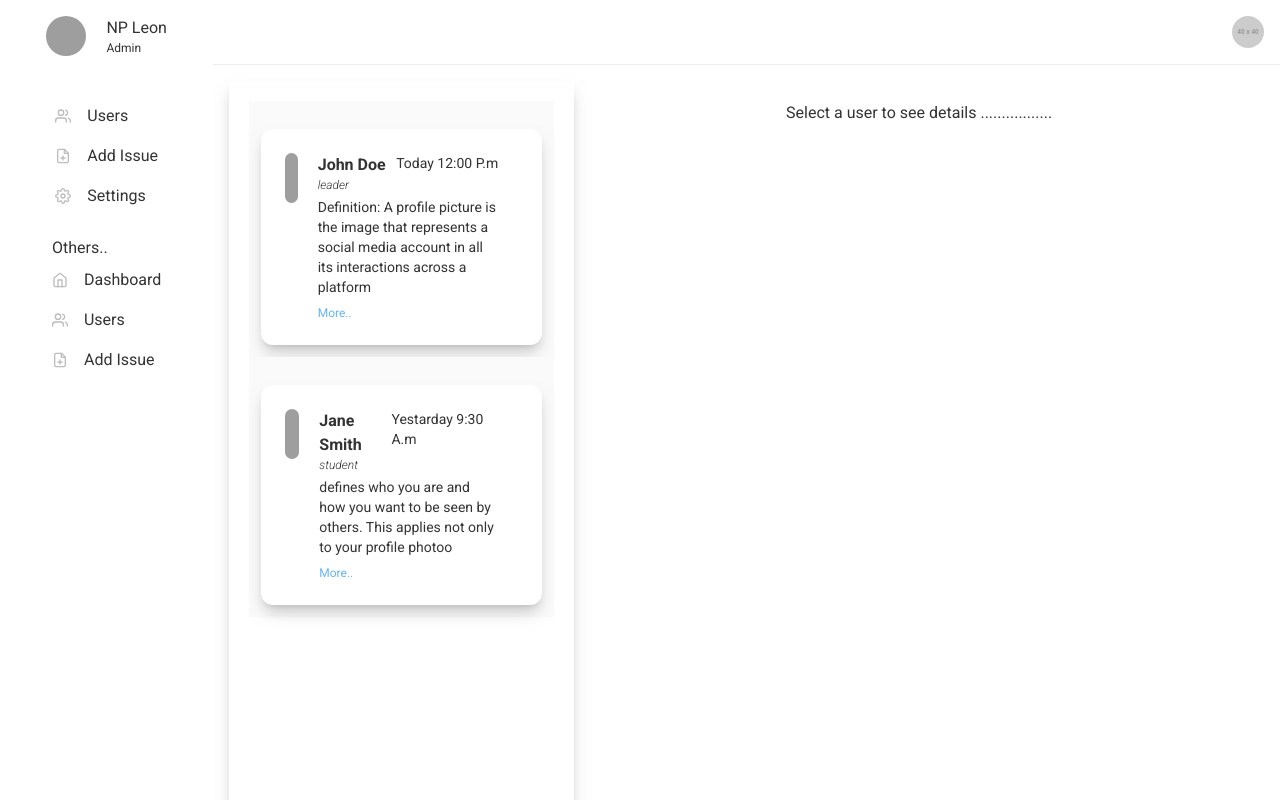
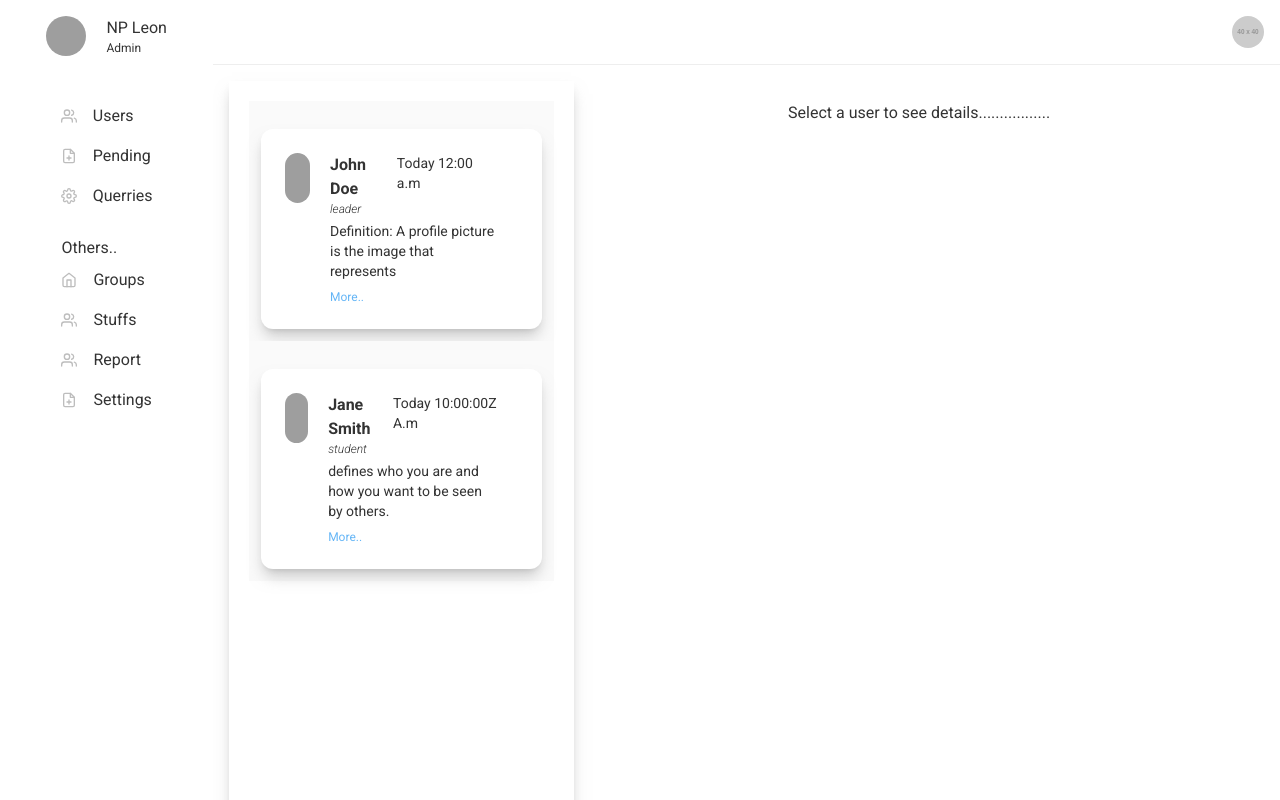
Before and after one commit to amin-leon/finalProject2023, a React (Create React App) app in the folder clients/: page / in a window 1280 px wide. Built offline with nearby package versions, Linux system fonts and the light colour scheme; grey boxes are pictures that could not be loaded.

Commit message:
working on Assign isssue to staff

```diff
--- a/clients/src/components/Admin/DashboardLayout.jsx
+++ b/clients/src/components/Admin/DashboardLayout.jsx
@@ -49,16 +49,17 @@ const DashboardLayout = () => {
         </div>
         <div className='pb-5'>
         <SidebarMenuItem icon={<FiUsers />} label="Users"/>
-        <SidebarMenuItem icon={<FiFilePlus />} label="Add Issue" />
-        <SidebarMenuItem icon={<FiSettings />} label="Settings" />
+        <SidebarMenuItem icon={<FiFilePlus />} label="Pending" />
+        <SidebarMenuItem icon={<FiSettings />} label="Querries" />
 
         </div>
         <div>
           <p>Others..</p>
         <div className='pb-3'>
-        <SidebarMenuItem icon={<FiHome />} label="Dashboard" />
-        <SidebarMenuItem icon={<FiUsers />} label="Users" />
-        <SidebarMenuItem icon={<FiFilePlus />} label="Add Issue" />
+        <SidebarMenuItem icon={<FiHome />} label="Groups" />
+        <SidebarMenuItem icon={<FiUsers />} label="Stuffs" />
+        <SidebarMenuItem icon={<FiUsers />} label="Report" />
+        <SidebarMenuItem icon={<FiFilePlus />} label="Settings" />
         </div>
         </div>
       </nav>
--- /dev/null
+++ b/clients/src/components/Admin/Dispatch.jsx
@@ -0,0 +1,62 @@
+import React , {useState} from "react";
+import { RiArrowGoForwardFill} from "react-icons/ri";
+
+
+
+
+import {
+  Button,
+  Dialog,
+  DialogHeader,
+  DialogBody,
+  DialogFooter,
+  Select,
+   Option,
+  Textarea,
+} from "@material-tailwind/react";
+
+ const MessageDialog=()=> {
+  const [open, setOpen] = useState(false);
+
+  const handleOpen = () => setOpen(!open);
+
+  return (
+    <>
+       <RiArrowGoForwardFill onClick={handleOpen}/>
+      <Dialog open={open} handler={handleOpen}>
+        <div className="flex items-center justify-between">
+          <DialogHeader>Assign Issue to</DialogHeader>
+          <svg
+            xmlns="http://www.w3.org/2000/svg"
+            viewBox="0 0 24 24"
+            fill="currentColor"
+            className="mr-3 h-5 w-5"
+            onClick={handleOpen}
+          >
+            <path
+              fillRule="evenodd"
+              d="M5.47 5.47a.75.75 0 011.06 0L12 10.94l5.47-5.47a.75.75 0 111.06 1.06L13.06 12l5.47 5.47a.75.75 0 11-1.06 1.06L12 13.06l-5.47 5.47a.75.75 0 01-1.06-1.06L10.94 12 5.47 6.53a.75.75 0 010-1.06z"
+              clipRule="evenodd"
+            />
+          </svg>
+        </div>
+        <DialogBody divider>
+          <div className="grid gap-6">
+            <input type="text " placeholder="Select staff" />
+            <Textarea label="Your comment" />
+          </div>
+        </DialogBody>
+        <DialogFooter className="space-x-2">
+          <Button variant="outlined" color="red" onClick={handleOpen}>
+            close
+          </Button>
+          <Button variant="gradient" color="blue" onClick={handleOpen}>
+            Assign
+          </Button>
+        </DialogFooter>
+      </Dialog>
+    </>
+  );
+}
+
+export default MessageDialog
--- a/clients/src/components/Admin/Dummy_Data.js
+++ b/clients/src/components/Admin/Dummy_Data.js
@@ -2,7 +2,7 @@ const User = [
     {
       "_id": "user1",
       "fullName": "John Doe",
-      "desc":"Definition: A profile picture is the image that represents a social media account in all its interactions across a platform",
+      "desc":"Definition: A profile picture is the image that represents",
       "email": "john@example.com",
       "password": "$2a$10$H3tH7Y/IdJ/n6t2FVBrdwOS0wFTaUbK2LhC6ZK4FwSw1mBGFwLZnG",
       "role": "leader",
@@ -15,14 +15,14 @@ const User = [
         "email": true,
         "inApp": true
       },
-      "createdAt": "2023-07-01T12:00:00Z",
-      "updatedAt": "2023-07-10T08:30:00Z"
+      "createdAt": "Today 12:00 a.m",
+      "updatedAt": "Yestarday p.m"
     },
     {
       "_id": "user2",
       "fullName": "Jane Smith",
       "time":"Yestarday 9:30 A.m",
-      "desc":"defines who you are and how you want to be seen by others. This applies not only to your profile photoo",
+      "desc":"defines who you are and how you want to be seen by others.",
       "email": "jane@example.com",
       "password": "$2a$10$XK1hblI44Ql6CrGhxZT13u2ez/1DkJwx7N6PDvlHJLlh.bjGW3L1K",
       "role": "student",
@@ -34,8 +34,8 @@ const User = [
         "email": true,
         "inApp": true
       },
-      "createdAt": "2023-07-05T10:00:00Z",
-      "updatedAt": "2023-07-15T14:45:00Z"
+      "createdAt": "Today 10:00:00Z A.m",
+      "updatedAt": "Yestarday 14:45 P.m"
     }
   ]
 
--- a/clients/src/pages/stuff/StuffCardDetails.jsx
+++ b/clients/src/pages/stuff/StuffCardDetails.jsx
@@ -1,22 +1,23 @@
 import React from 'react'
-import { RiArrowGoBackFill , RiArrowGoForwardFill} from "react-icons/ri";
+import {  RiArrowGoForwardFill} from "react-icons/ri";
 import { AiOutlineDelete } from "react-icons/ai";
 import { LiaAngleRightSolid, LiaAngleLeftSolid } from "react-icons/lia";
 import { GrAttachment } from "react-icons/gr";
 import { Button } from "@material-tailwind/react";
 import { CommentBoxTextarea } from './PostComment';
+import MessageDialog from '../../components/Admin/Dispatch'
 
 function StuffCardDetails( {Users} ) {
     if (!Users) {
-        return <p className='flex justify-center items-center my-auto '>Select a user to see details .................</p>;
+        return <p className='flex justify-center items-center my-auto '>Select a user to see details.................</p>;
       }
   return (
     <div>
         <div className='topIcons flex justify-between items-center border-b border-gray-300 pb-3'>
             <div className='flex gap-3 text-xl cursor-pointer'>
-                <RiArrowGoBackFill />
+
                 <RiArrowGoForwardFill />
-                <AiOutlineDelete  />
+                <MessageDialog  />
             </div>
             <div className='flex justify-center items-center cursor-pointer gap-3'>
                 <span>1/180</span>
@@ -32,7 +33,7 @@ function StuffCardDetails( {Users} ) {
                 <p>{Users.fullName}</p>
                 <p className='text-xs'>{Users.role}</p>
                 <p className='text-xs font-thin'>{Users.email}</p>
-                <div className='pt-7 pb-5 text-sm'>{Users.time}</div>
+                <div className='pt-7 pb-5 text-sm'>{Users.createdAt}</div>
                 <div>
                     <p className='font-bold italic'>"Class window has broken",</p>
                     <div className='mt-2'>
--- a/clients/src/pages/stuff/stuffCard.jsx
+++ b/clients/src/pages/stuff/stuffCard.jsx
@@ -15,7 +15,7 @@ const StuffCard = ( {Users, onClick })=> {
                                 <p className='font-bold'>{Users.fullName}</p>
                                 <p className='text-xs italic'>{Users.role}</p>
                             </div>
-                            <div className='text-sm'>{Users.time}</div>
+                            <div className='text-sm'>{Users.createdAt}</div>
                         </div>
                         <div className='flex flex-col gap-2'>
                             <p className='text-sm'>{Users.desc}</p>
```
